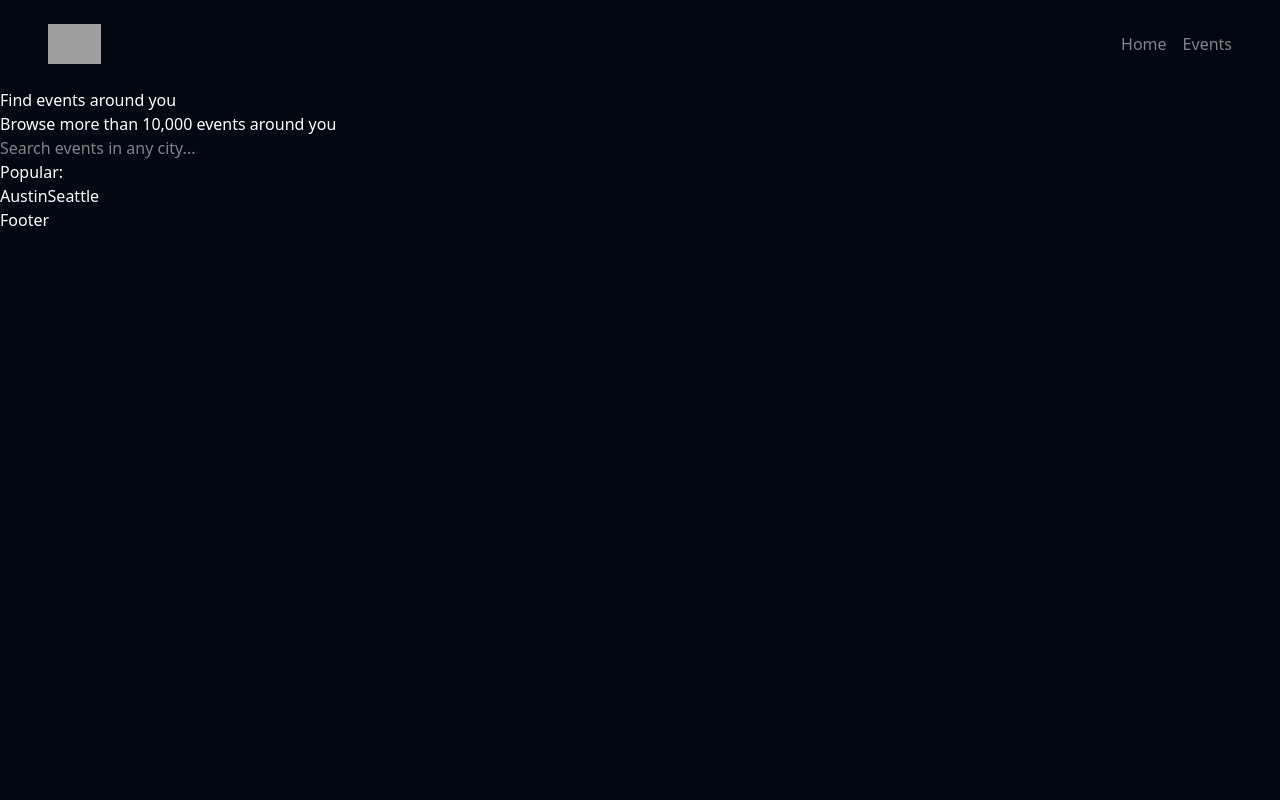
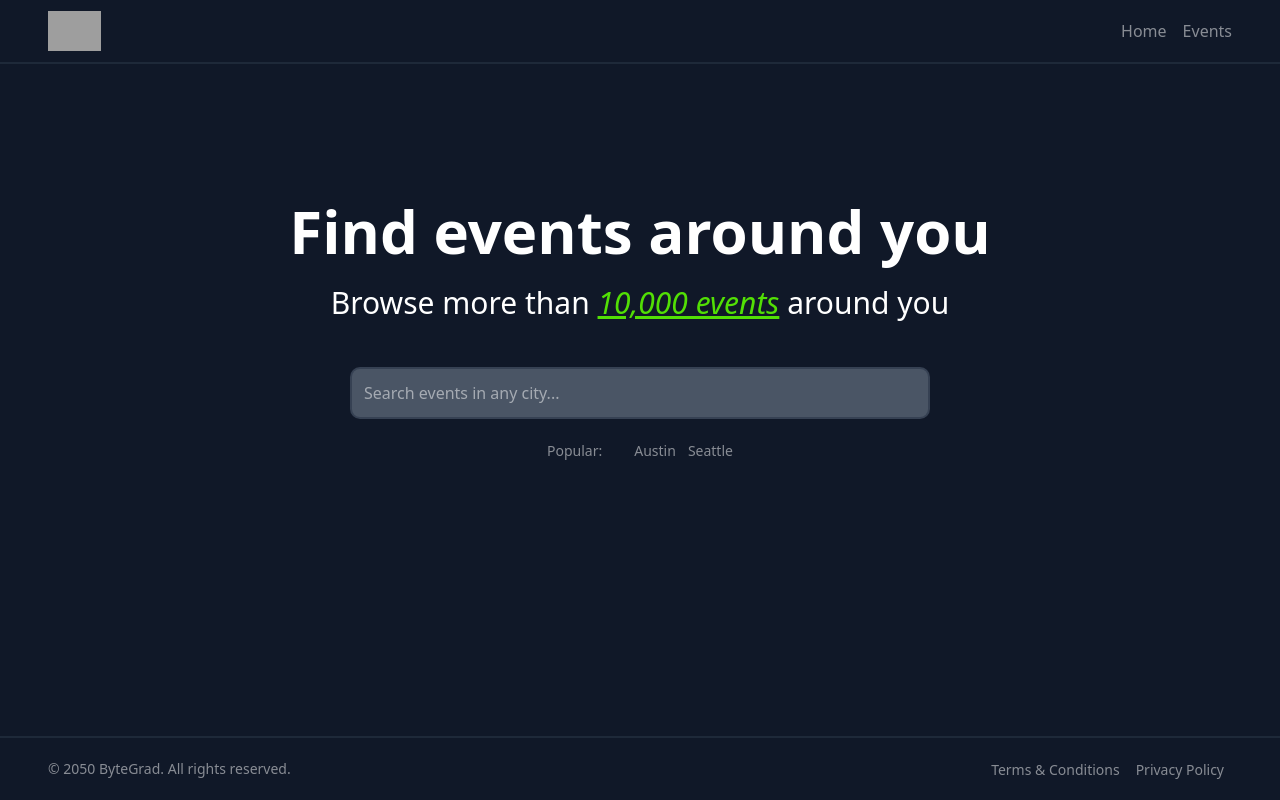
Before and after one commit to truejojo/evento, a Next.js app: page / in a window 1280 px wide. Built offline with nearby package versions, Linux system fonts and the light colour scheme; grey boxes are pictures that could not be loaded.

Commit message:
Finish homepage styling add container component

```diff
--- a/src/app/layout.tsx
+++ b/src/app/layout.tsx
@@ -3,6 +3,7 @@ import { Geist, Geist_Mono } from 'next/font/google';
 import './globals.css';
 import Footer from '@/components/Footer';
 import Header from '@/components/Header';
+import Container from '@/components/Container';
 
 const geistSans = Geist({
   variable: '--font-geist-sans',
@@ -29,9 +30,11 @@ export default function RootLayout({
       <body
         className={`${geistSans.variable} ${geistMono.variable} antialiased bg-gray-950 text-white`}
       >
-        <Header />
-        {children}
-        <Footer />
+        <Container>
+          <Header />
+          {children}
+          <Footer />
+        </Container>
       </body>
     </html>
   );
--- a/src/app/page.tsx
+++ b/src/app/page.tsx
@@ -2,23 +2,34 @@ import Link from 'next/link';
 
 export default function Home() {
   return (
-    <main>
-      <h1>Find events around you</h1>
-      <p>Browse more than 10,000 events around you</p>
+    <main className='text-center flex flex-col gap-6'>
+      <h1 className='text-6xl font-bold leading-none'>
+        Find events around you
+      </h1>
+      <p className='text-3xl'>
+        Browse more than{' '}
+        <span className='italic underline text-[#52df05]'>10,000 events</span>{' '}
+        around you
+      </p>
 
-      <form action=''>
+      <form action='' className='mt-6'>
         <input
           type='text'
           name='location'
           placeholder='Search events in any city...'
+          className='bg-gray-600 p-3 rounded-lg w-3/4 md:w-xl focus:bg-gray-700 focus:text-white ring-2 ring-gray-700 focus:ring-[#52df05] transition-colors duration-200 outline-none'
         />
       </form>
 
-      <section>
+      <section className='text-sm flex justify-center gap-8 text-white/50'>
         <p>Popular:</p>
-        <div>
-          <Link href='/events/austin'>Austin</Link>
-          <Link href='/events/seattle'>Seattle</Link>
+        <div className='flex gap-3'>
+          <Link className='hover:text-white' href='/events/austin'>
+            Austin
+          </Link>
+          <Link className='hover:text-white' href='/events/seattle'>
+            Seattle
+          </Link>
         </div>
       </section>
     </main>
--- /dev/null
+++ b/src/components/Container.tsx
@@ -0,0 +1,13 @@
+type ContainerProps = {
+  children: React.ReactNode;
+};
+
+const Container = ({ children }: ContainerProps) => {
+  return (
+    <div className='container mx-auto grid h-screen bg-gray-900'>
+      {children}
+    </div>
+  );
+};
+
+export default Container;
--- a/src/components/Footer.tsx
+++ b/src/components/Footer.tsx
@@ -1,5 +1,30 @@
+import Link from 'next/link';
+
+const routerLinks = [
+  { href: '/terms-conditions', label: 'Terms & Conditions' },
+  { href: '/privacy-policy', label: 'Privacy Policy' },
+];
+
 const Footer = () => {
-  return <footer>Footer</footer>;
+  return (
+    <footer className='mt-auto flex justify-between items-center border-t-2 border-gray-800 h-16 px-3 sm:px-6 md:px-9 lg:px-12'>
+      <span className='text-white/50 text-sm'>
+        &copy; 2050 ByteGrad. All rights reserved.
+      </span>
+      <div>
+        {routerLinks.map((link) => (
+          <span key={link.href} className='mx-2'>
+            <Link
+              href={link.href}
+              className='text-white/50 hover:text-white text-sm transition-colors duration-200'
+            >
+              {link.label}
+            </Link>
+          </span>
+        ))}
+      </div>
+    </footer>
+  );
 };
 
 export default Footer;
--- a/src/components/Header.tsx
+++ b/src/components/Header.tsx
@@ -8,7 +8,7 @@ const routerLinks = [
 
 const Header = () => {
   return (
-    <header className='flex justify-between items-center px-3 sm:px-6 md:px-9 lg:px-12 py-6'>
+    <header className='flex justify-between items-center px-3 sm:px-6 md:px-9 lg:px-12 h-16 border-b-2 border-gray-800'>
       <Logo />
       <nav>
         <ul className='flex gap-x-4'>
```
